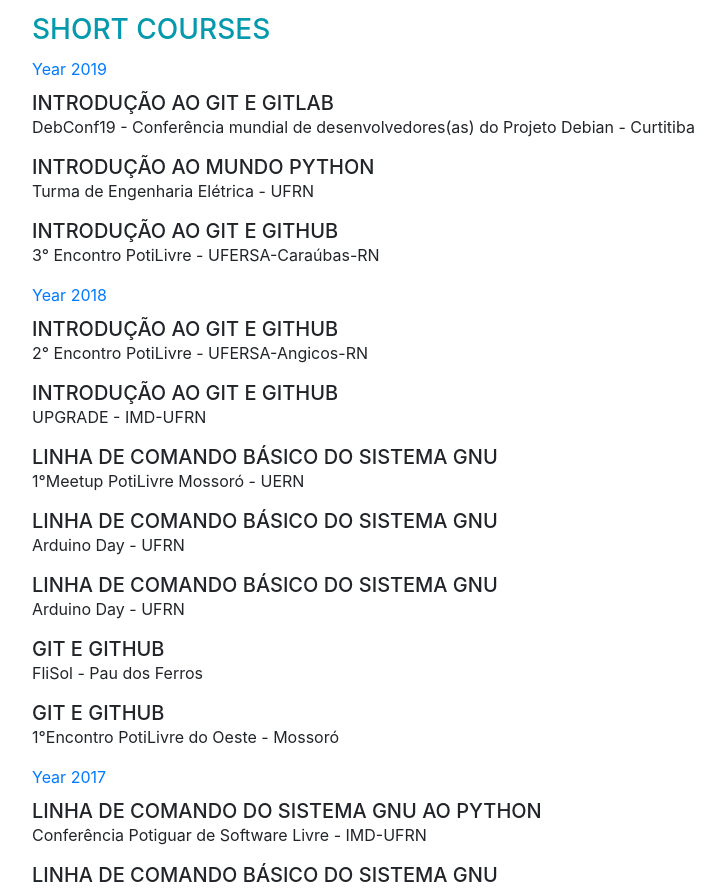
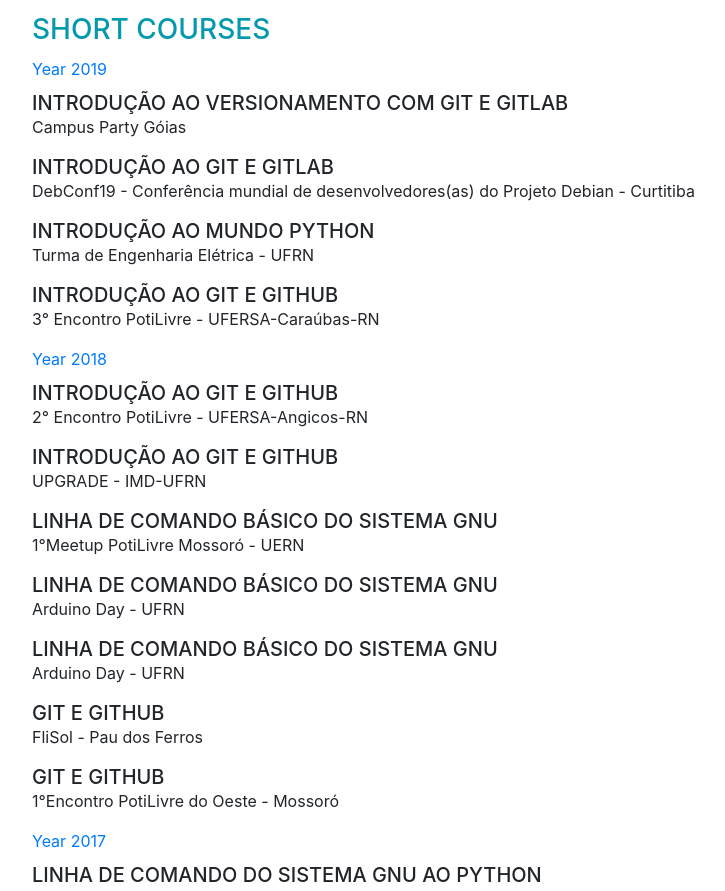
Before and after one commit to allythy/curriculum, a website with bundled scripts: page index.html in a window 1280 px wide. Shown: the part 5925-6816 px from the top of the page, without its empty margins (288-1013 px from the left). Built offline with nearby package versions, Linux system fonts and the light colour scheme; a web font is replaced by a local one.

Commit message:
Updating Short Courses

```diff
--- a/index.html
+++ b/index.html
@@ -372,6 +372,9 @@
                 <div class="resume-date year-margin">
                   <span class="text-primary"> Year 2019</span>
                 </div>
+                  <h5 class="mb-0">Introdução ao versionamento com Git e GitLab</h5>
+                  <p>Campus Party Góias</p>
+
                   <h5 class="mb-0">Introdução ao Git e GitLab</h5>
                   <p>DebConf19 - Conferência mundial de desenvolvedores(as) do Projeto Debian - Curtitiba</p>
 
```
